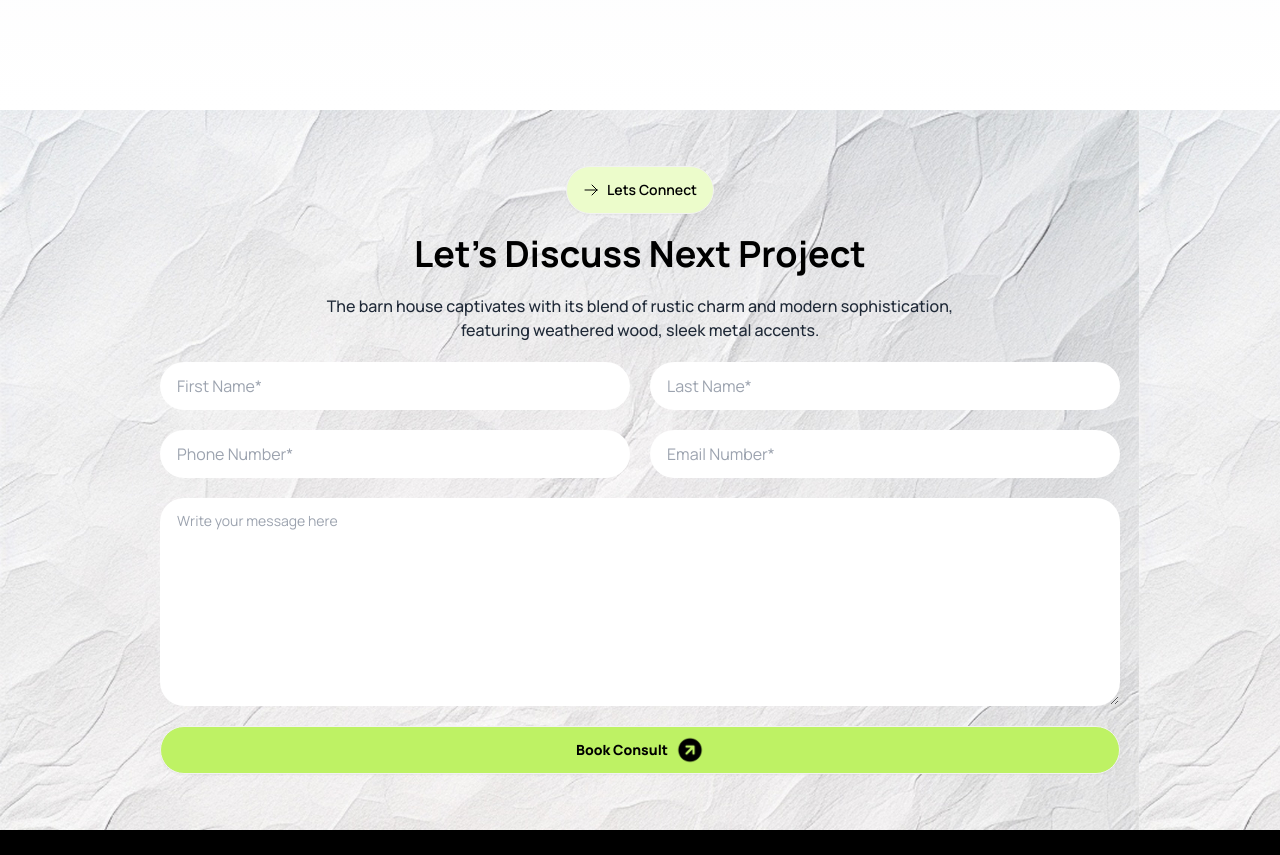
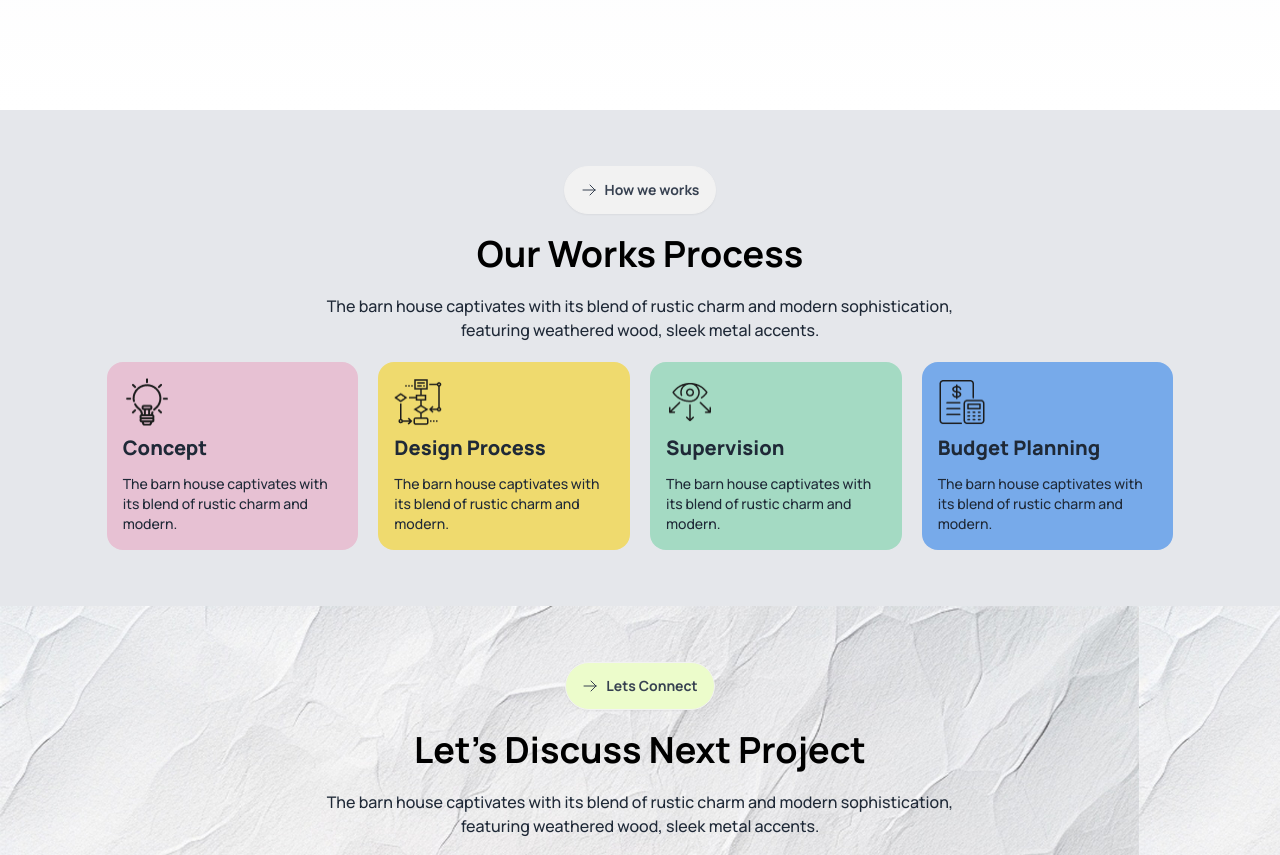
Before and after one commit to NissanJK/assignment-3, a plain HTML site: page index.html in a window 1280 px wide. Shown: the part 870-1725 px from the top of the page. Drawn offline with nearby package versions, Linux system fonts and the light colour scheme.

Commit message:
some fixes & work process section done

```diff
--- a/index.html
+++ b/index.html
@@ -113,28 +113,73 @@
     </header>
     <main class="md:container mx-auto">
         <!-- thoughtful design -->
+        <!-- work process -->
+        <section class="py-7 md:py-10 lg:py-14 px-5 md:px-0 bg-gray-200">
+            <div class="flex flex-col justify-center items-center text-center mb-5">
+                <button class="btn rounded-3xl text-gray-700 font-bold"><svg xmlns="http://www.w3.org/2000/svg"
+                        fill="none" viewBox="0 0 24 24" stroke-width="1.5" stroke="currentColor" class="size-4">
+                        <path stroke-linecap="round" stroke-linejoin="round" d="M13.5 4.5 21 12m0 0-7.5 7.5M21 12H3" />
+                    </svg>How we works</button>
+                <h1 class="text-black font-bold text-2xl md:text-3xl lg:text-4xl m-5">Our Works Process</h1>
+                <p class="font-medium text-gray-800 text-sm md:text-base">The barn house captivates with its blend of
+                    rustic charm and modern sophistication,<br>featuring weathered wood, sleek metal accents.</p>
+            </div>
+            <div class="grid grid-cols-1 md:grid-cols-2 lg:grid-cols-4 gap-5 md:w-10/12 mx-auto">
+                <div class="card card-compact bg-base-100 bg-[#E7C1D3]">
+                    <div class="card-body">
+                        <img src="./assets/concept.png" alt="" class="size-12">
+                        <h2 class="card-title font-extrabold">Concept</h2>
+                        <p class="font-medium">The barn house captivates with its blend of rustic charm and modern.</p>
+                    </div>
+                </div>
+                <div class="card card-compact bg-base-100 bg-[#EFDA6E]">
+                    <div class="card-body">
+                        <img src="./assets/flow-chart.png" alt="" class="size-12">
+                        <h2 class="card-title font-extrabold">Design Process</h2>
+                        <p class="font-medium">The barn house captivates with its blend of rustic charm and modern.</p>
+                    </div>
+                </div>
+                <div class="card card-compact bg-base-100 bg-[#A4DAC3]">
+                    <div class="card-body">
+                        <img src="./assets/vision.png" alt="" class="size-12">
+                        <h2 class="card-title font-extrabold">Supervision</h2>
+                        <p class="font-medium">The barn house captivates with its blend of rustic charm and modern.</p>
+                    </div>
+                </div>
+                <div class="card card-compact bg-base-100 bg-[#77AAEA]">
+                    <div class="card-body">
+                        <img src="./assets/budget-planning.png" alt="" class="size-12">
+                        <h2 class="card-title font-extrabold">Budget Planning</h2>
+                        <p class="font-medium">The barn house captivates with its blend of rustic charm and modern.</p>
+                    </div>
+                </div>
+            </div>
+        </section>
         <!-- next project -->
-         <section style="background: url(./assets/bg.jpg);" class="py-7 md:py-10 lg:py-14 px-5 md:px-0">
+        <section style="background: url(./assets/bg.jpg);" class="py-7 md:py-10 lg:py-14 px-5 md:px-0">
             <div class="flex flex-col justify-center items-center text-center mb-5">
-                <button class="btn rounded-3xl text-black bg-lime-100 hover:bg-lime-200"><svg xmlns="http://www.w3.org/2000/svg" fill="none" viewBox="0 0 24 24"
-                    stroke-width="1.5" stroke="currentColor" class="size-4">
-                    <path stroke-linecap="round" stroke-linejoin="round" d="M13.5 4.5 21 12m0 0-7.5 7.5M21 12H3" />
-                </svg>Lets Connect</button>
+                <button class="btn rounded-3xl text-gray-700 bg-lime-100 hover:bg-lime-200 font-bold"><svg
+                        xmlns="http://www.w3.org/2000/svg" fill="none" viewBox="0 0 24 24" stroke-width="1.5"
+                        stroke="currentColor" class="size-4">
+                        <path stroke-linecap="round" stroke-linejoin="round" d="M13.5 4.5 21 12m0 0-7.5 7.5M21 12H3" />
+                    </svg>Lets Connect</button>
                 <h1 class="text-black font-bold text-2xl md:text-3xl lg:text-4xl m-5">Let's Discuss Next Project</h1>
-                <p class="font-medium text-gray-800 text-sm md:text-base">The barn house captivates with its blend of rustic charm and modern sophistication,<br>featuring weathered wood, sleek metal accents.</p>
+                <p class="font-medium text-gray-800 text-sm md:text-base">The barn house captivates with its blend of
+                    rustic charm and modern sophistication,<br>featuring weathered wood, sleek metal accents.</p>
             </div>
-            <div class="w-3/4 mx-auto grid grid-cols-1 md:grid-cols-2 gap-5">
+            <div class="md:w-3/4 mx-auto grid grid-cols-1 md:grid-cols-2 gap-5">
                 <input type="text" placeholder="First Name*" class="input w-full rounded-3xl" />
                 <input type="text" placeholder="Last Name*" class="input w-full rounded-3xl" />
                 <input type="text" placeholder="Phone Number*" class="input w-full rounded-3xl" />
                 <input type="text" placeholder="Email Number*" class="input w-full rounded-3xl" />
-                <textarea class="textarea md:col-span-2 rounded-3xl h-52" placeholder="Write your message here"></textarea>
-                <a class="btn bg-lime-300 rounded-3xl flex hover:bg-lime-500 text-black font-extrabold w-full md:col-span-2">Book
+                <textarea class="textarea md:col-span-2 rounded-3xl h-52"
+                    placeholder="Write your message here"></textarea>
+                <a
+                    class="btn bg-lime-300 rounded-3xl flex hover:bg-lime-500 text-black font-extrabold w-full md:col-span-2">Book
                     Consult <img src="./assets/circle-arrows.png" alt="" class="size-7"></a>
             </div>
 
-         </section>
-
+        </section>
     </main>
     <footer class="md:container mx-auto footer footer-center bg-base-200 text-base-content p-10 bg-black">
         <aside>
```
